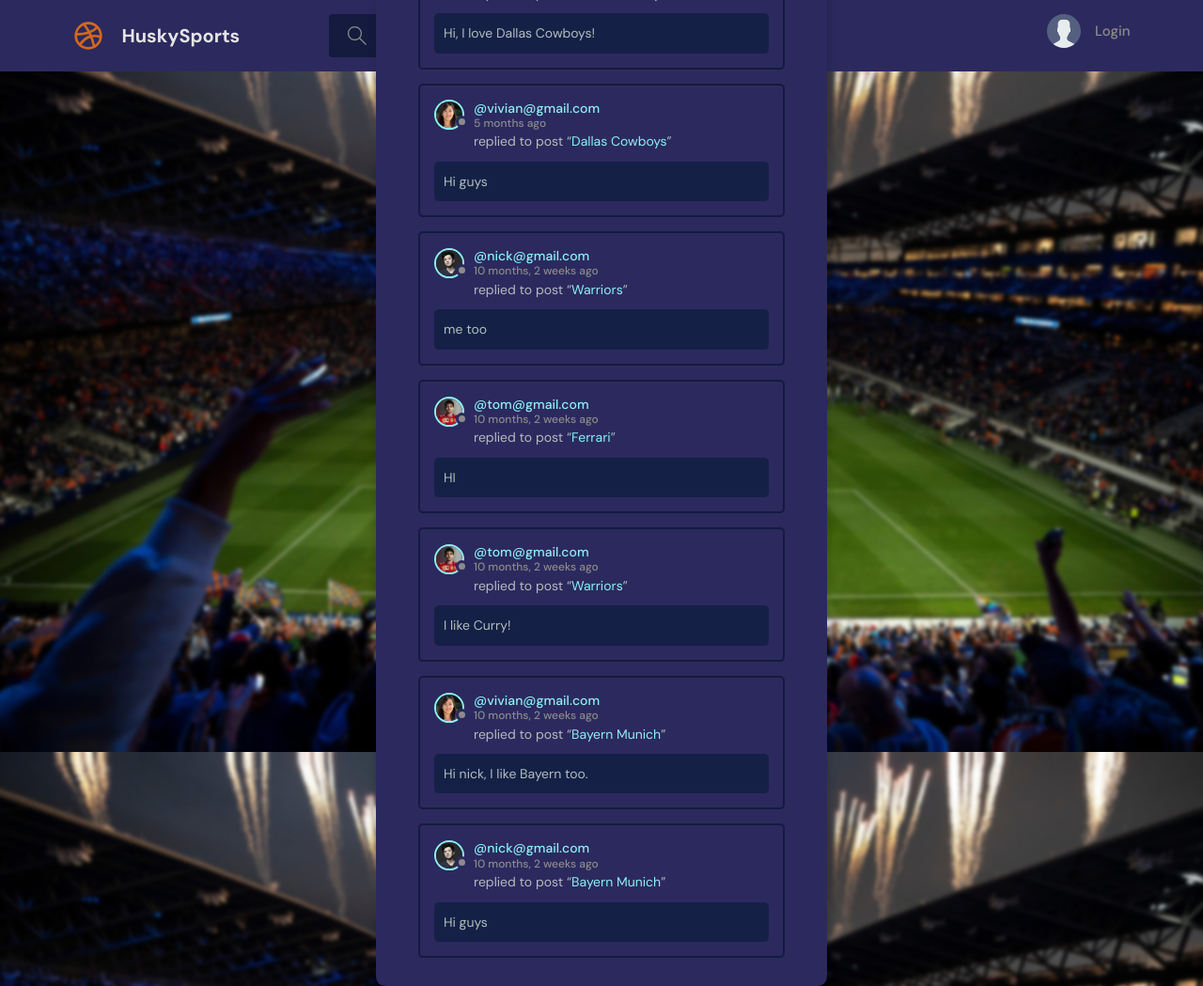
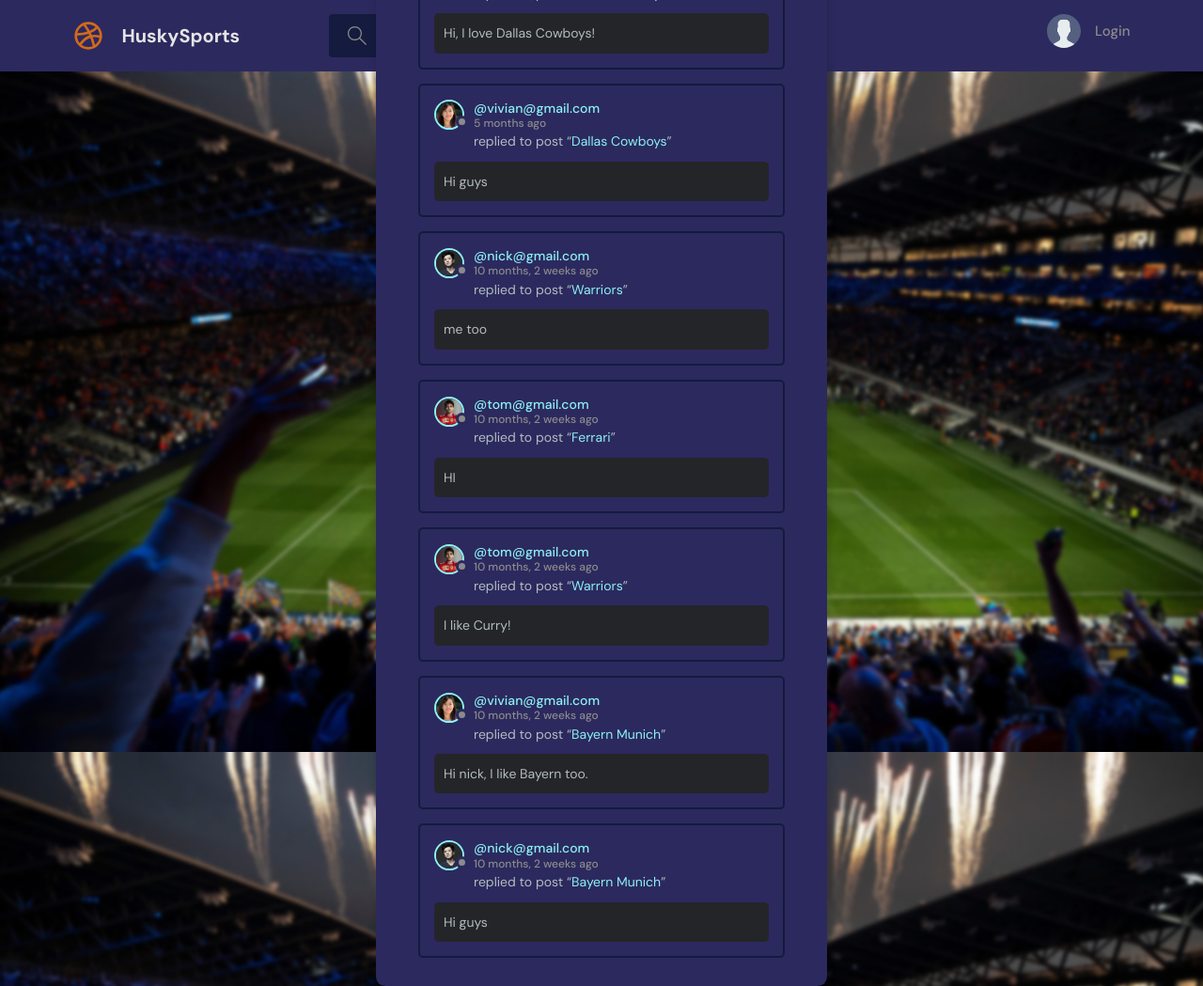
Before and after one commit to OneSetCode/HuskySports, a Django app: page /activity/ in a window 1280 px wide. Shown: the whole page at 94% size. Run offline with Django 4.2, Linux system fonts and the light colour scheme; data comes from the database, SQL or seed files in the repository.

Commit message:
Update style.css

```diff
--- a/static/styles/style.css
+++ b/static/styles/style.css
@@ -9,7 +9,7 @@
   --color-light: #e5e5e5;
   --color-gray: #8b8b8b;
   --color-light-gray: #b2bdbd;
-  --color-bg: #152047;
+  --color-bg: #242529;
   --color-success: #5dd693;
   --color-error: #fc4b0b;
 }
```
